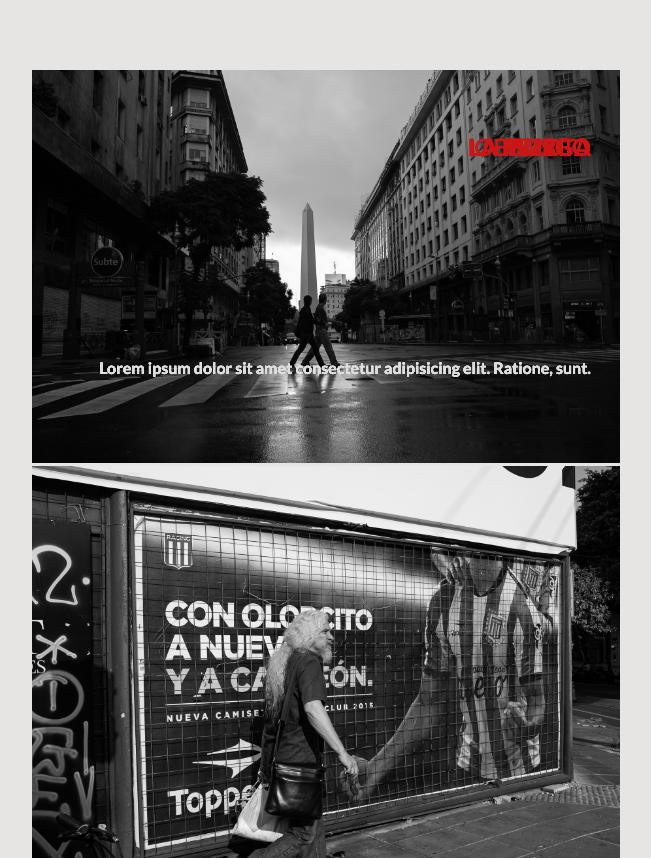
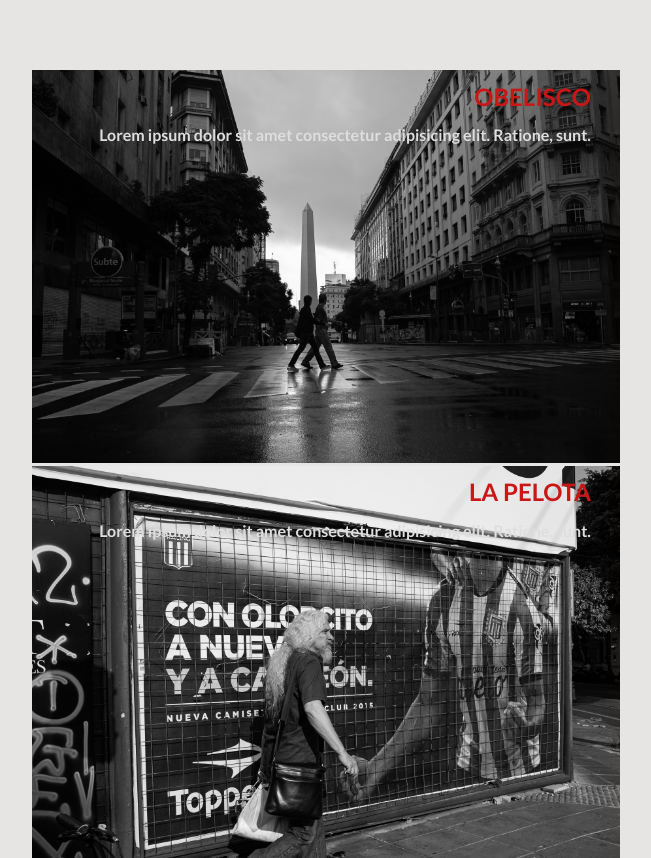
Before and after one commit to LucaFabbozzo/vue-slider, a plain HTML site: page index.html in a window 1280 px wide. Shown: the top 858 px of the page, without its empty margins (314-965 px from the left). Drawn offline with nearby package versions, Linux system fonts and the light colour scheme.

Commit message:
[add] title and description on images

```diff
--- a/index.html
+++ b/index.html
@@ -18,7 +18,7 @@
 
       <div class="container">
         <div class="slider">
-          <div class="top" class="image" v-for="image in slider">
+          <div class="top rel"  v-for="image in slider">
                 <h2>{{image.title}}</h2>
                 <p>{{image.description}}</p>
                 <img :src="image.photo" :alt="image.title">
--- a/js/script.js
+++ b/js/script.js
@@ -37,7 +37,6 @@
           photo: "/img/05.jpg"
         }
       ],
-      activeImage: 0
     }
   }
 }).mount('#app')
```
